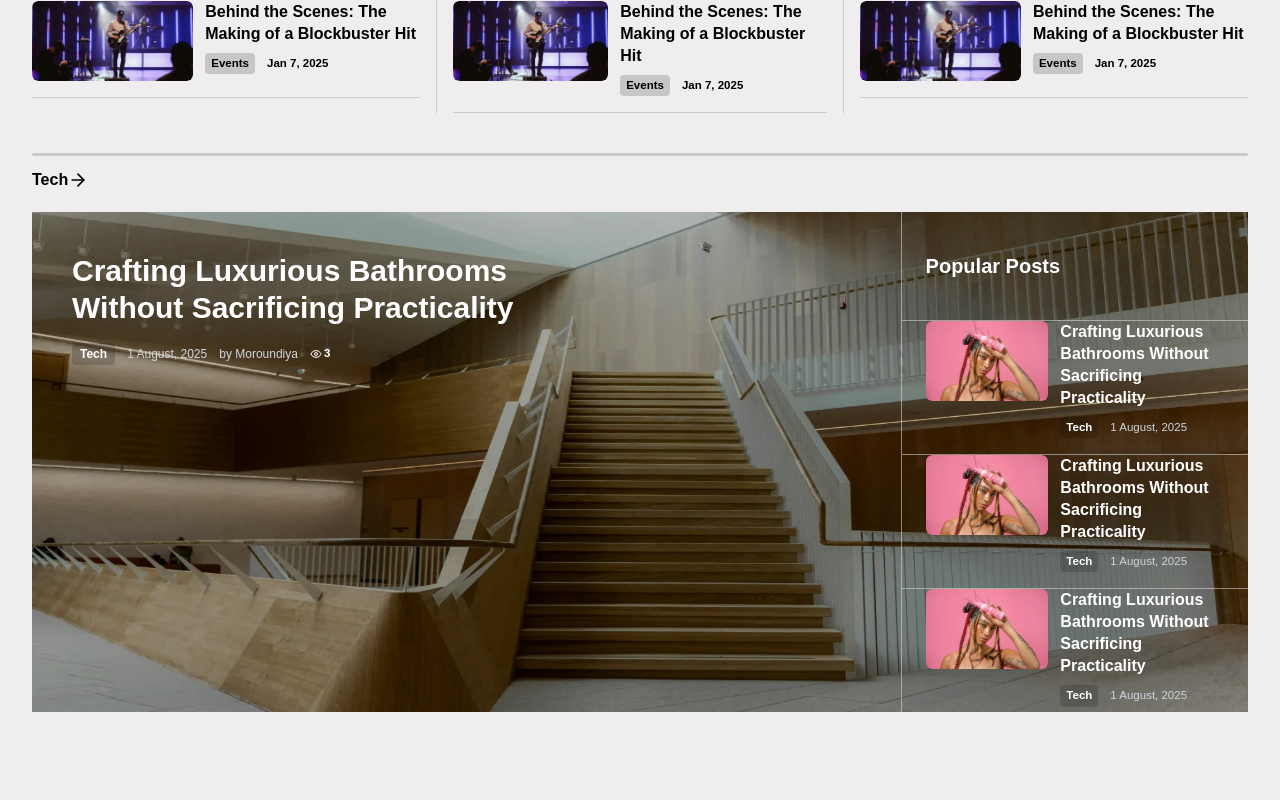
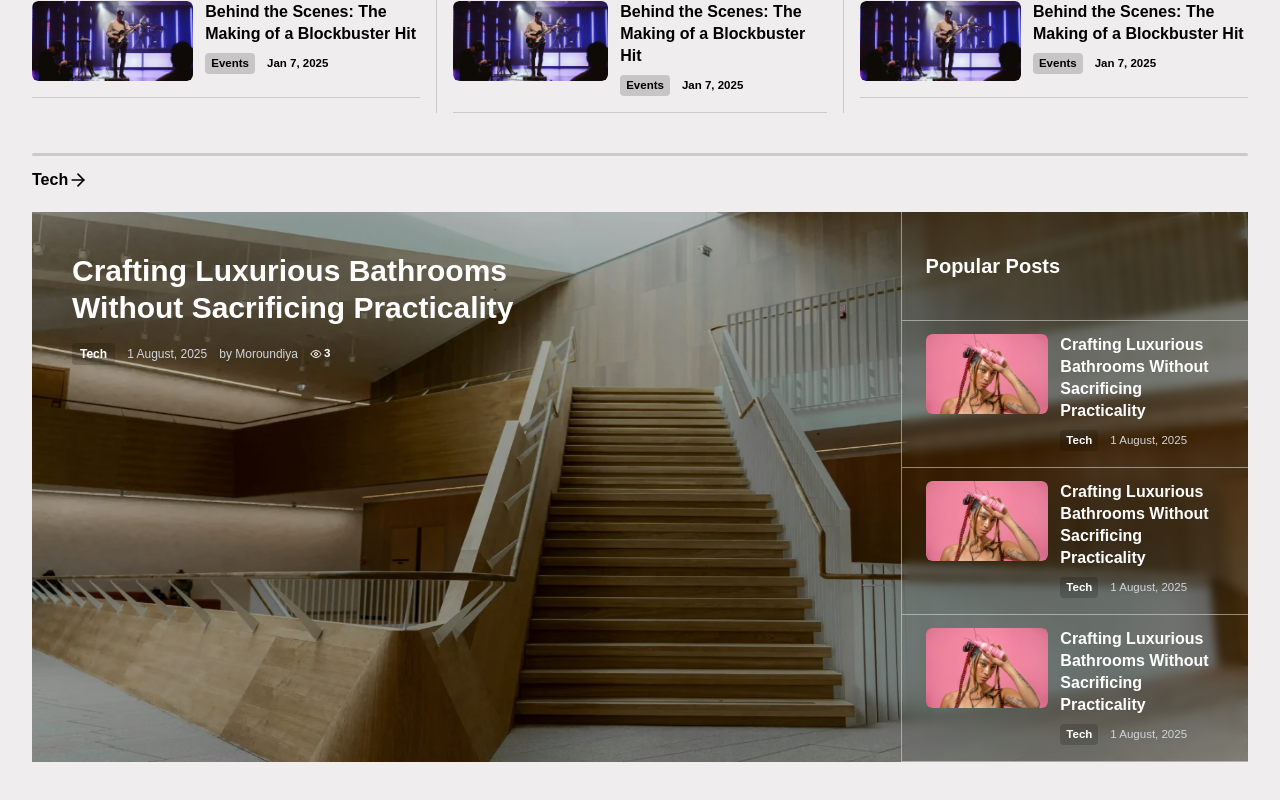
Before and after one commit to Moroundiya/maag, a Next.js app: page / in a window 1280 px wide. Shown: the part 1411-2211 px from the top of the page. Before the commit the page ends 2163 px from the top, so only its background shows below. Built offline with nearby package versions, Linux system fonts and the light colour scheme; a web font is replaced by a local one.

Commit message:
Tech section

```diff
--- a/app/components/Tech.tsx
+++ b/app/components/Tech.tsx
@@ -11,7 +11,7 @@ export default function Tech() {
                 <ArrowRight size={20} />
             </Link>
 
-            <div className="w-full h-[500px] mt-5 relative group overflow-hidden">
+            <div className="w-full h-[550px] mt-5 relative group overflow-hidden">
                 <Image src="/section-bg.webp" alt="Image" fill className="absolute top-0 left-0 group-hover:scale-105 transition-all duration-700 ease-in-out" />
                 <div className="absolute w-full h-full top-0 left-0 bg-[#00000048] flex justify-between">
                     <div className="p-10 w-2/4 text-white">
@@ -30,7 +30,7 @@ export default function Tech() {
                             </div>
                         </div>
                     </div>
-                    <div className="border-s border-[#dedede8d] w-2/7 flex flex-col justify-between text-white">
+                    <div className="border-s border-[#dedede8d] w-2/7 flex flex-col justify-between text-white backdrop-blur-[5px]">
                         <p className="py-10 border-b border-[#dedede8d] text-xl font-semibold px-6">Popular Posts</p>
                         <div className="flex space-x-3 border-b border-[#dedede8d] pb-4 px-6">
                             <div className="w-full lg:w-1/2 h-[100px] xl:h-[80px] 2xl:h-[100px] relative overflow-hidden rounded-md">
```
